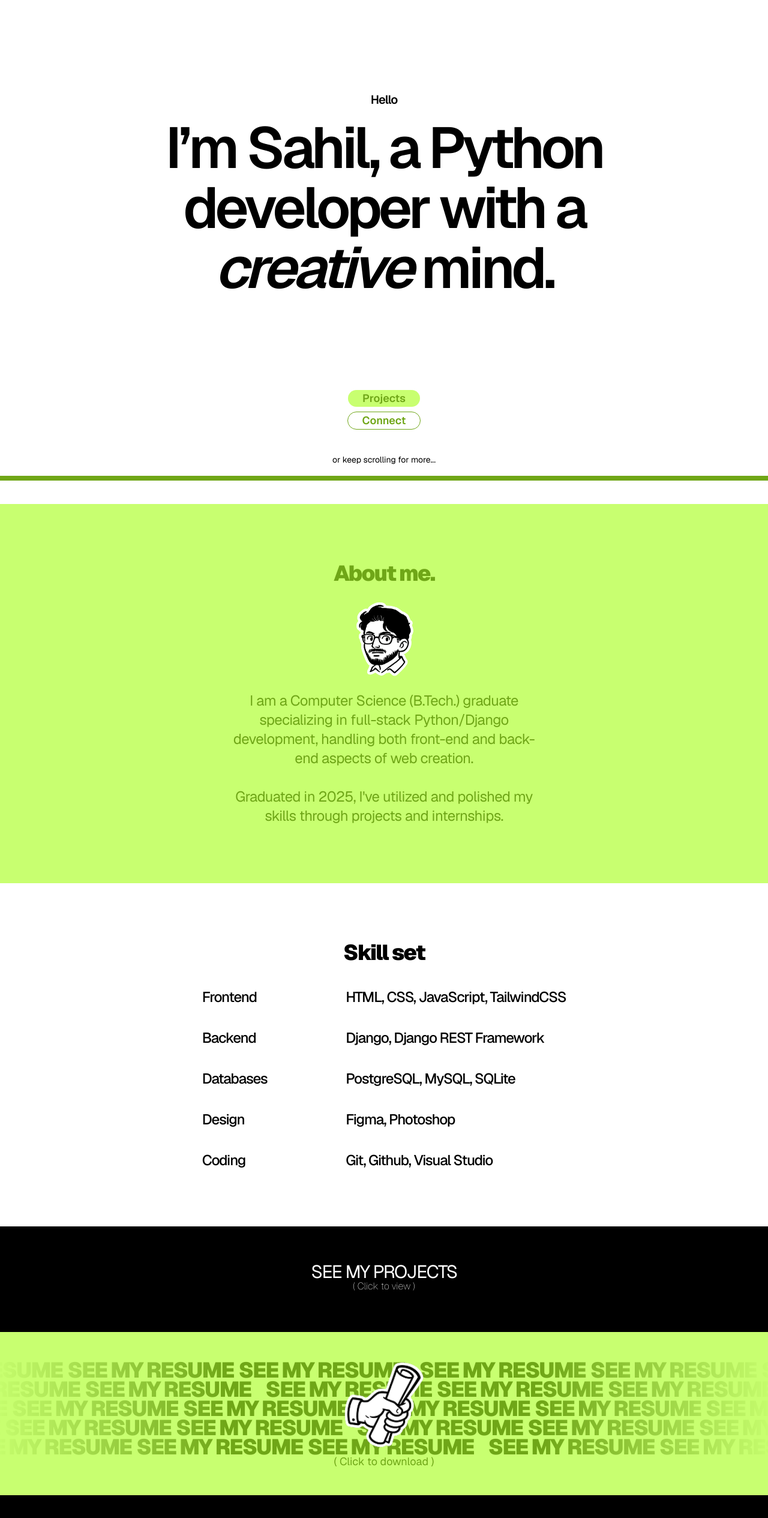
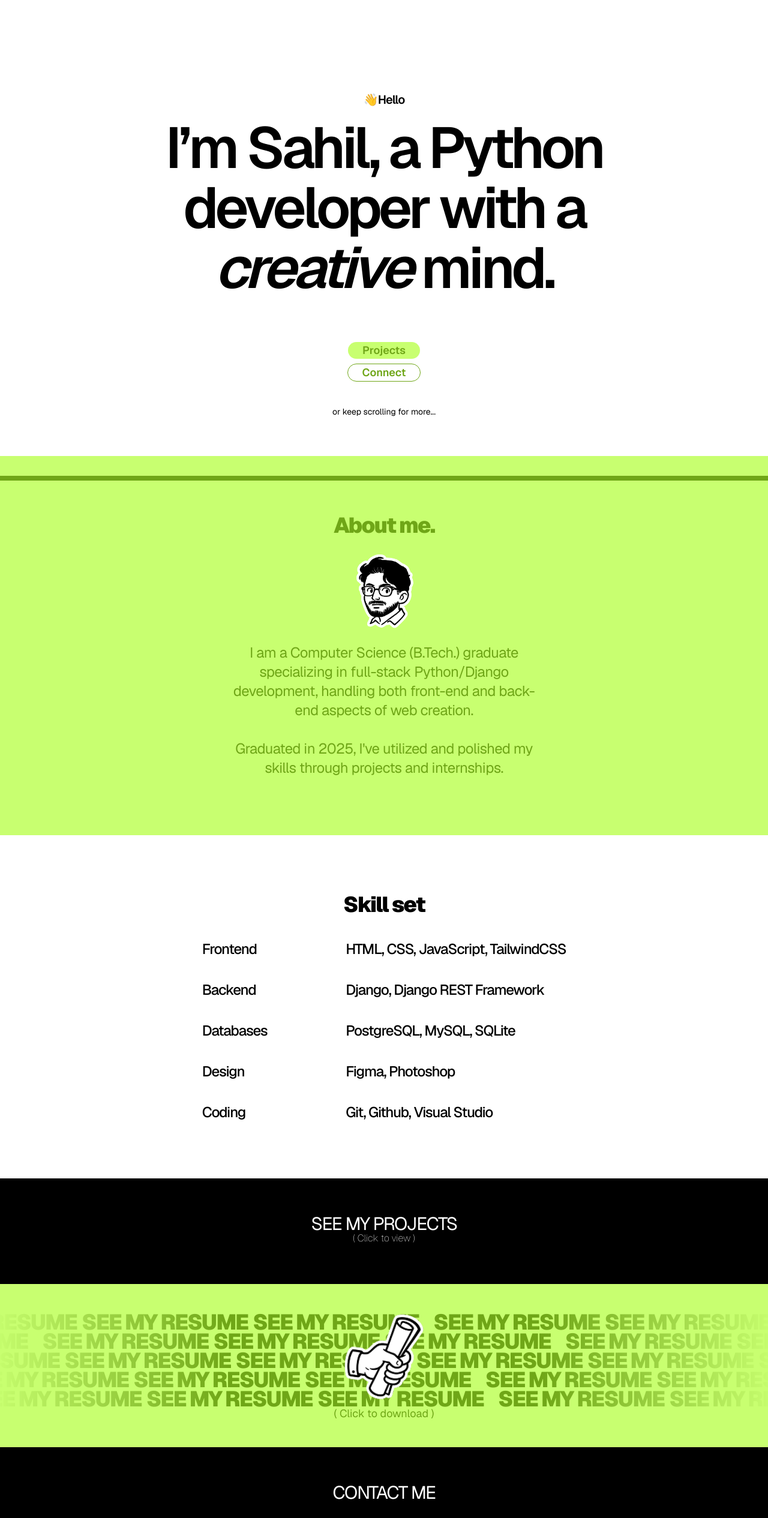
Before and after one commit to sahilsol0/solo, a React (Vite) app: page / in a window 1280 px wide. Shown: the top 2530 px of the page at 60% size. Built offline with nearby package versions, Linux system fonts and the light colour scheme.

Commit message:
animation tuned

```diff
--- a/src/components/AboutSection.jsx
+++ b/src/components/AboutSection.jsx
@@ -6,7 +6,7 @@ function AboutSection({animation}) {
 		<section className="bg-lime-bg text-lime-fg py-24 flex flex-col items-center gap-4">
 			<motion.h1
 				{...animation}
-				transition={{ delay: 0.5, duration: 1, ease: 'easeInOut' }}
+				transition={{ delay: 0.2, duration: 0.6, ease: 'easeInOut' }}
 				className="font-black text-4xl tracking-tighter"
 			>
 				About me.
@@ -14,7 +14,7 @@ function AboutSection({animation}) {
 
 			<motion.img
 				{...animation}
-				transition={{ delay: 0.7, duration: 1, ease: 'easeInOut' }}
+				transition={{ delay: 0.3, duration: 0.6, ease: 'easeInOut' }}
 				src={faceSticker}
 				alt="face of Sahil in a sticker style."
 				className="w-36 h-36"
@@ -22,7 +22,7 @@ function AboutSection({animation}) {
 
 			<motion.h2
 				{...animation}
-				transition={{ delay: .9, duration: 1, ease: 'easeInOut' }}
+				transition={{ delay: 0.4, duration: 0.6, ease: 'easeInOut' }}
 				className="text-2xl font-normal tracking-tight text-center px-17 md:px-96"
 			>
 				I am a Computer Science (B.Tech.) graduate specializing in full-stack Python/Django development, handling both front-end and back-end aspects of web creation. <br/><br />Graduated in 2025, I've utilized and polished my skills through projects and internships.
--- a/src/components/ContactSection.jsx
+++ b/src/components/ContactSection.jsx
@@ -20,7 +20,7 @@ function ContactSection({animation}) {
                         <motion.li
                             key={contact.id}
                             {...animation}
-                            transition={{ delay: 0.2 * contact.id, duration: 1, ease: 'easeInOut' }}
+                            transition={{ delay: 0.2 * contact.id, duration: 0.8, ease: 'easeInOut' }}
                         >
                             <a href={contact.href} target="#" className="flex items-end">{contact.text}<ArrowUpRight /></a>
                         </motion.li>
--- a/src/components/HeroSection.jsx
+++ b/src/components/HeroSection.jsx
@@ -3,7 +3,7 @@ import { Link } from "react-router"
 
 function HeroSection({name, animation}) {
     return (
-        <section className="font-semibold text-center h-[90vh] pt-8 pb-16 flex flex-col justify-between">
+        <section className="font-semibold text-center h-[80vh] pt-8 pb-16 flex flex-col justify-between">
             <div className="">
                 <motion.p
                     initial={{
@@ -19,7 +19,7 @@ function HeroSection({name, animation}) {
                     transition={{ delay: 2, duration: 1, ease: ['easeInOut'] }}
                     className="text-xl mb-4 tracking-tighter"
                 >
-                    Hello
+                    👋Hello
                 </motion.p>
                 <motion.p
                     {...animation}
--- a/src/components/ResumeSection.jsx
+++ b/src/components/ResumeSection.jsx
@@ -13,11 +13,11 @@ function ResumeSection() {
 		return (
 				<section className=" bg-lime-bg py-12 text-lime-fg text-4xl/8 font-black flex flex-col items-center tracking-tighter relative overflow-hidden">
 						<div ref={container} className="lg:mask-l-from-60% lg:mask-l-to-75% lg:mask-r-from-60% lg:mask-r-to-75%">
-							<Slide direction={'left'} left={"-15%"} progress={scrollYProgress} speed={100}/>
-							<Slide direction={'right'} left={"-25%"} progress={scrollYProgress} speed={50}/>
-							<Slide direction={'left'}  left={"15%"} progress={scrollYProgress} speed={75}/>
-							<Slide direction={'right'}  left={"15%"} progress={scrollYProgress} speed={150}/>
-							<Slide direction={'left'}  left={"-10%"} progress={scrollYProgress} speed={30}/>
+							<Slide direction={'left'} left={"-15%"} progress={scrollYProgress} speed={200}/>
+							<Slide direction={'right'} left={"-5%"} progress={scrollYProgress} speed={150}/>
+							<Slide direction={'left'}  left={"-15%"} progress={scrollYProgress} speed={75}/>
+							<Slide direction={'right'}  left={"25%"} progress={scrollYProgress} speed={350}/>
+							<Slide direction={'left'}  left={"-10%"} progress={scrollYProgress} speed={100}/>
 						</div>
 						<p className="!text-lg/4 font-normal tracking-normal">( Click to download )</p>
 						<a
--- a/src/components/SkillSection.jsx
+++ b/src/components/SkillSection.jsx
@@ -15,7 +15,7 @@ function SkillSection({animation}) {
         <section className="px-10 py-24 flex flex-col items-center gap-10">
             <motion.h1
                 {...animation}
-				transition={{ delay: 0.5, duration: 1, ease: 'easeInOut' }}
+				transition={{ delay: 0.2, duration: .6, ease: 'easeInOut' }}
                 className="font-black text-4xl tracking-tighter"
             >
                 Skill set
@@ -27,14 +27,14 @@ function SkillSection({animation}) {
                         <div key={skill.id} className="grid grid-cols-8 gap-8">
                             <motion.p
                                 {...animation}
-                                transition={{ delay: 0.5, duration: 1, ease: 'easeInOut' }}
+                                transition={{ delay: 0.1, duration: .6, ease: 'easeInOut' }}
                                 className="col-span-3"
                             >
                                 {skill.title}
                             </motion.p>
                             <motion.p
                                 {...animation}
-                                transition={{ delay: 0.6, duration: 1, ease: 'easeInOut' }}
+                                transition={{ delay: 0.2, duration: .6, ease: 'easeInOut' }}
                                 className="col-span-5"
                             >
                                 {skill.content}
--- a/src/pages/Projects.jsx
+++ b/src/pages/Projects.jsx
@@ -6,8 +6,9 @@ function Projects() {
     const projects = [
         {id: 1, title: "LIBRARY MANAGEMENT SYSTEM", github: "https://github.com/sahilsol0/library_management", images: []},
         {id: 2, title: "DRIVER SAFETY WEB APP", github: "https://github.com/sahilsol0/NeuroDrive", images: []},
-        {id: 3, title: "SORTING ALGORITHM VISUALIZATION", github: "https://github.com/sahilsol0/sorting-visualization", images: []},
-        {id: 4, title: "RASTER GRAPHICS ALGORITHM VISUALIZATION", github: "https://github.com/sahilsol0/rastervis", images: []},
+        {id: 3, title: "Vite + react portfolio template", github: "https://github.com/sahilsol0/solo-portfolio-template.git", images: []},
+        {id: 4, title: "SORTING ALGORITHM VISUALIZATION", github: "https://github.com/sahilsol0/sorting-visualization", images: []},
+        {id: 5, title: "RASTER GRAPHICS ALGORITHM VISUALIZATION", github: "https://github.com/sahilsol0/rastervis", images: []},
     ]
 
     const animation = {
@@ -46,8 +47,8 @@ function Projects() {
                         >
                             <span className="">{project.id}</span>
                             <span className="flex flex-col items-start gap-2">
-                                {project.title}
-                                <a href={project.github} className="!text-base font-normal tracking-normal px-4 py border rounded-full flex items-end gap-2">View on github<ArrowUpRight /></a>
+                                <h2 className="uppercase">{project.title}</h2>
+                                <a href={project.github} className="!text-base font-normal tracking-normal px-4 py border rounded-full flex items-end gap-2" target="_blank">View on github<ArrowUpRight /></a>
                             </span>
                         </motion.h1>
                     ))
```
